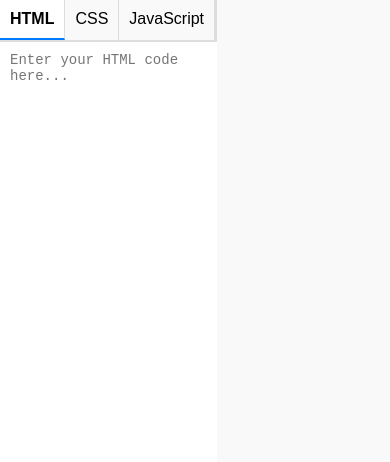
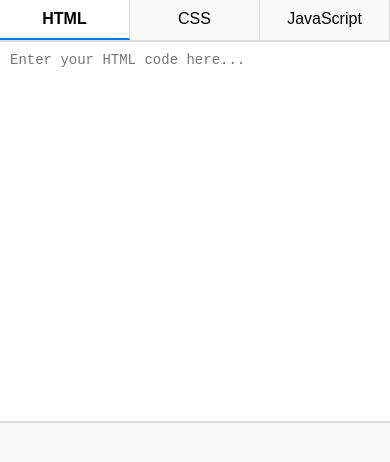
Before and after one commit to shaharc94/codeeditor, a plain HTML site: page index.html in a window 390 px wide. Drawn offline with Linux system fonts and the light colour scheme.

Commit message:
Update index.html

```diff
--- a/index.html
+++ b/index.html
@@ -3,7 +3,7 @@
 <head>
     <meta charset="UTF-8">
     <meta name="viewport" content="width=device-width, initial-scale=1.0">
-    <title>Code Editor</title>
+    <title>עורך הקוד</title>
     <style>
         body {
             display: flex;
@@ -17,6 +17,7 @@
             display: flex;
             flex-direction: column;
             border-right: 2px solid #ddd;
+            min-width: 300px;
         }
         #tabs {
             display: flex;
@@ -50,13 +51,29 @@
             display: block;
         }
         #preview {
-            flex: 1;
+            flex: 2;
             background-color: #f9f9f9;
+            min-width: 300px;
         }
         iframe {
             width: 100%;
             height: 100%;
             border: none;
+        }
+        /* Responsive Design */
+        @media (max-width: 768px) {
+            body {
+                flex-direction: column;
+            }
+            #editor-container, #preview {
+                flex: 1;
+                min-width: unset;
+                min-height: 300px;
+            }
+            #editor-container {
+                border-right: none;
+                border-bottom: 2px solid #ddd;
+            }
         }
     </style>
 </head>
```
